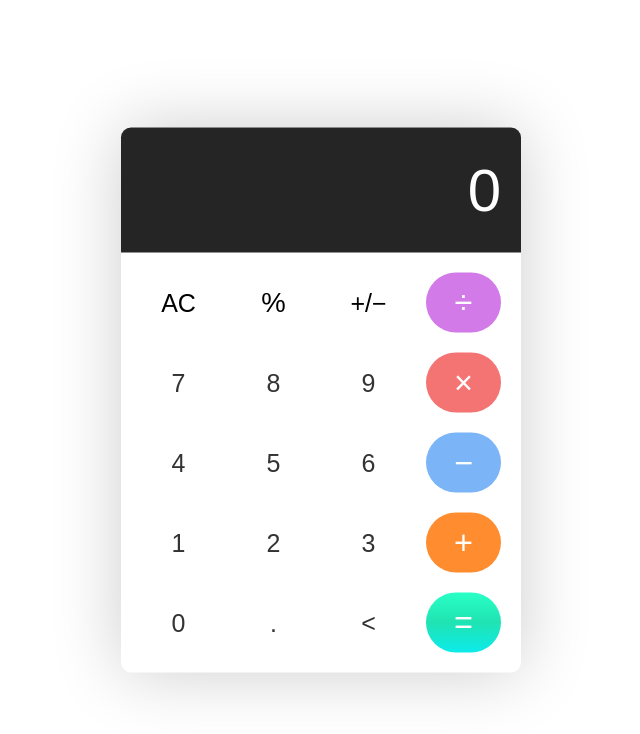
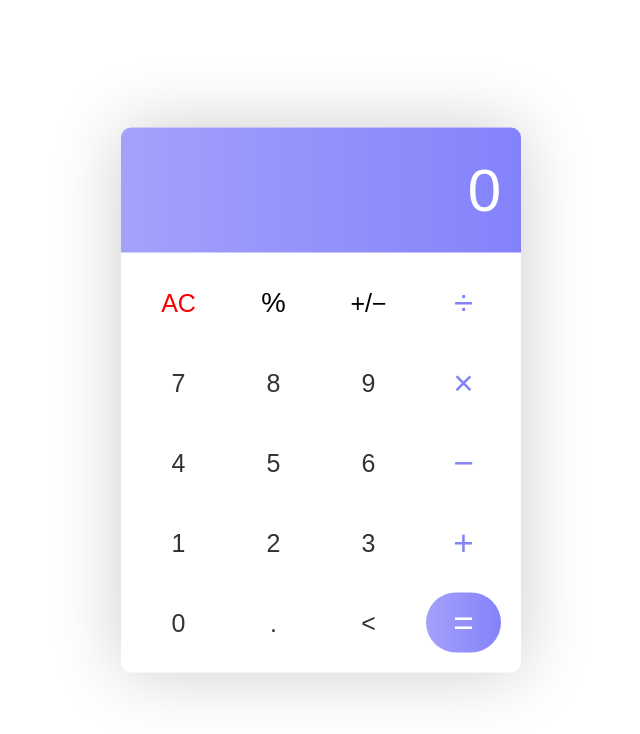
Before and after one commit to zynhrus/Exercise1, a plain HTML site: page Exercise2/index.html in a window 1280 px wide. Shown: the whole page, without its empty margins (319-959 px from the left). Drawn offline with Linux system fonts and the light colour scheme.

Commit message:
Change Color

```diff
--- a/Exercise2/style.css
+++ b/Exercise2/style.css
@@ -28,7 +28,7 @@ html {
    border: none;
    border-top-left-radius: 10px;
    border-top-right-radius: 10px;
-   background-color: #252525;
+   background: linear-gradient(to right, #A3A2FB, #8482FB);
    color: #fff;
    text-align: right;
    padding-right: 20px;
@@ -61,44 +61,37 @@ button:focus {
 }
 
 .perhitungan {
-   font-size: 32.5px;
-   background: #D27AE8;
+   font-size: 35px;
    border: none;
-   color: white;
+   color: #8482FB;
 }
 
 .kurang {
-   background-color: #7BB4F7;
-   border-color: #b0353a;
-   color: #fff;
+   border-color: #b35255;
    grid-area: 3 / 4 / 6 / 5;
 }
 
 .sama-dengan {
-   background: linear-gradient(to bottom, #29ffc6, #20e3b2, #0cebeb);
+   background: linear-gradient(to right, #A3A2FB, #8482FB);
    color: #fff;
    height: 100%;
    grid-area: 5 / 4 / 6 / 5;
 }
 
 .kali {
-   background: #F47474;
    border: none;
-   color: white;
    grid-area: 2 / 4 / 6 / 5;
 }
 
 .tambah {
-   background: rgb(255, 141, 47);
    border: none;
-   color: white;
    grid-area: 4 / 4 / 6 / 5;
 }
 
 .clear {
    font-size: 25px;
    border: none;
-   color: rgb(0, 0, 0);
+   color: rgb(247, 1, 1);
 }
 
 .plus-minus {
```
